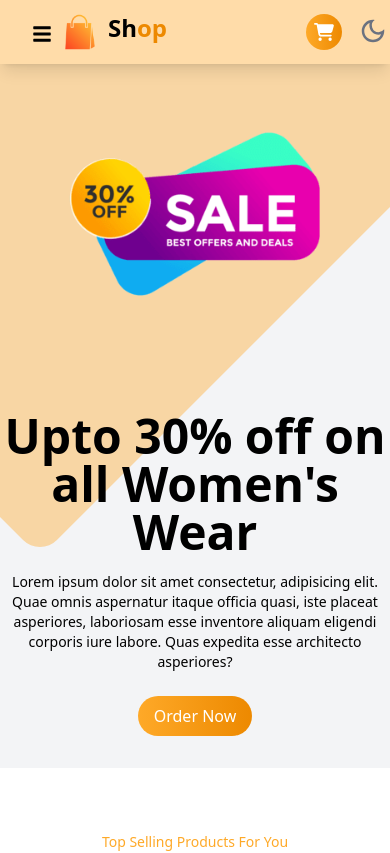
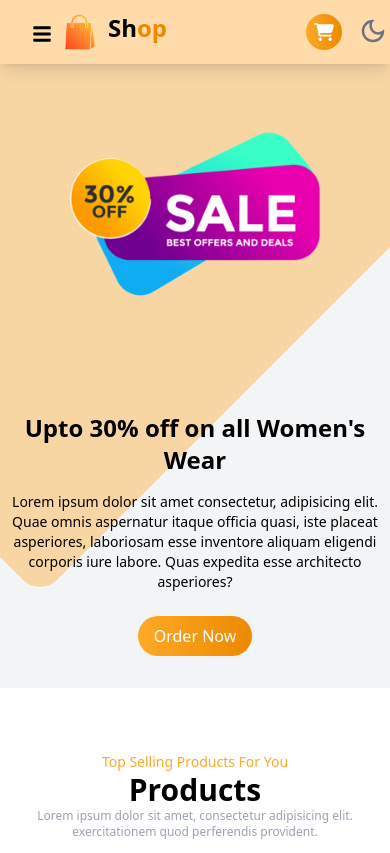
Before and after one commit to MughniRayhan/ECommerce-Shopping--Website, a React (Vite) app in the folder Shopping-Website/: page / in a window 390 px wide. Shown: the top 853 px of the page. Built offline with nearby package versions, Linux system fonts and the light colour scheme.

Commit message:
add some change

```diff
--- a/Shopping-Website/src/Components/Hero/Hero.jsx
+++ b/Shopping-Website/src/Components/Hero/Hero.jsx
@@ -50,7 +50,7 @@ function Hero({handleOrder}) {
              <div key={data.id}>
              <div className='grid grid-cols-1 sm:grid-cols-2 '>
                <div className='flex flex-col justify-center gap-4 pt-12 sm:pt-0 text-center sm:text-left order-2 sm:order-1 relative z-10 '>
-                 <h1 className='text-5xl sm:text-6xl lg:text-7xl font-bold'>{data.title}</h1>
+                 <h1 className='text-2xl sm:text-6xl lg:text-7xl font-bold'>{data.title}</h1>
                  <p className='text-sm'>{data.description}</p>
                 <div>
                 <button className='bg-gradient-to-r from-primary to-secondary
```
